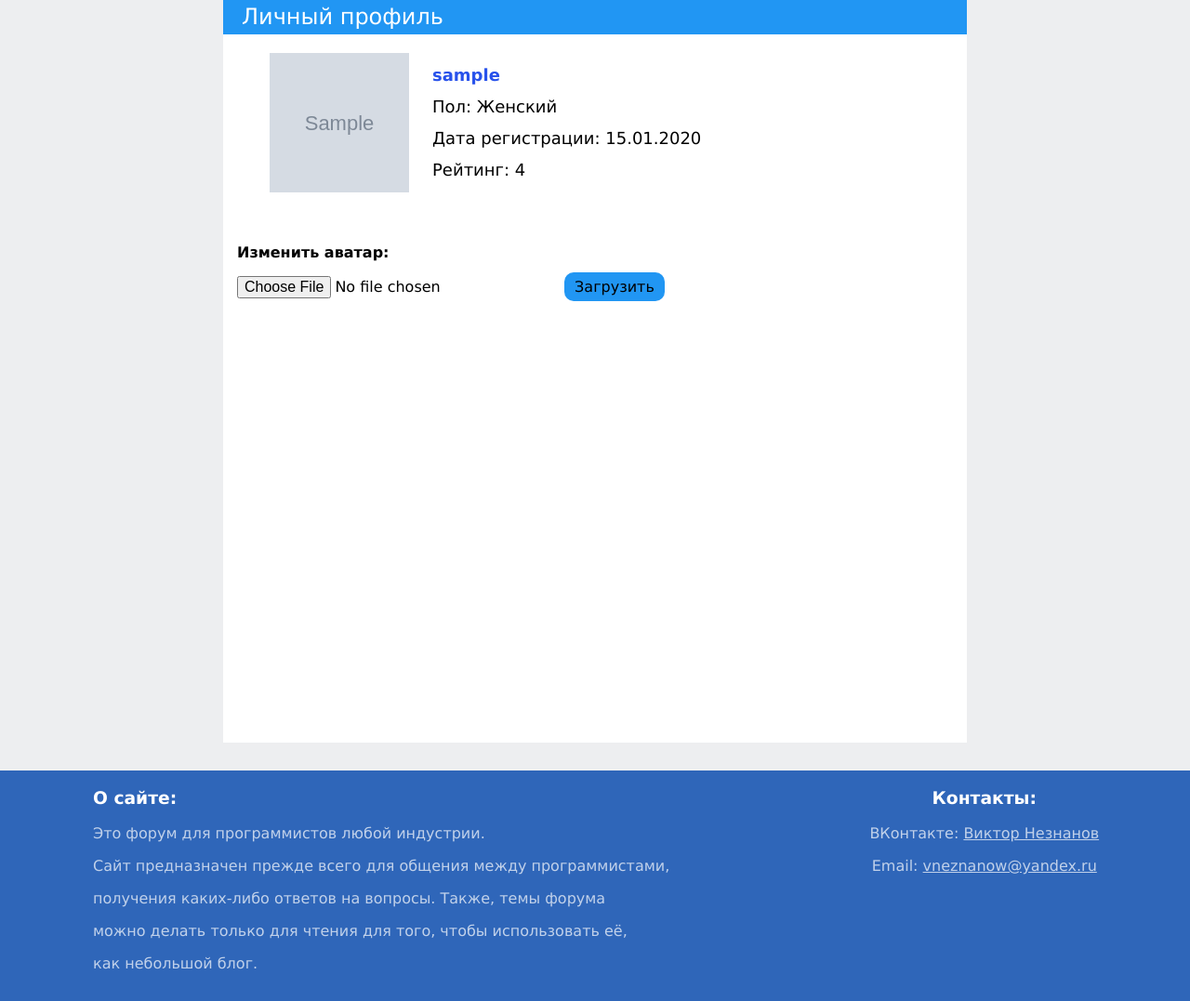
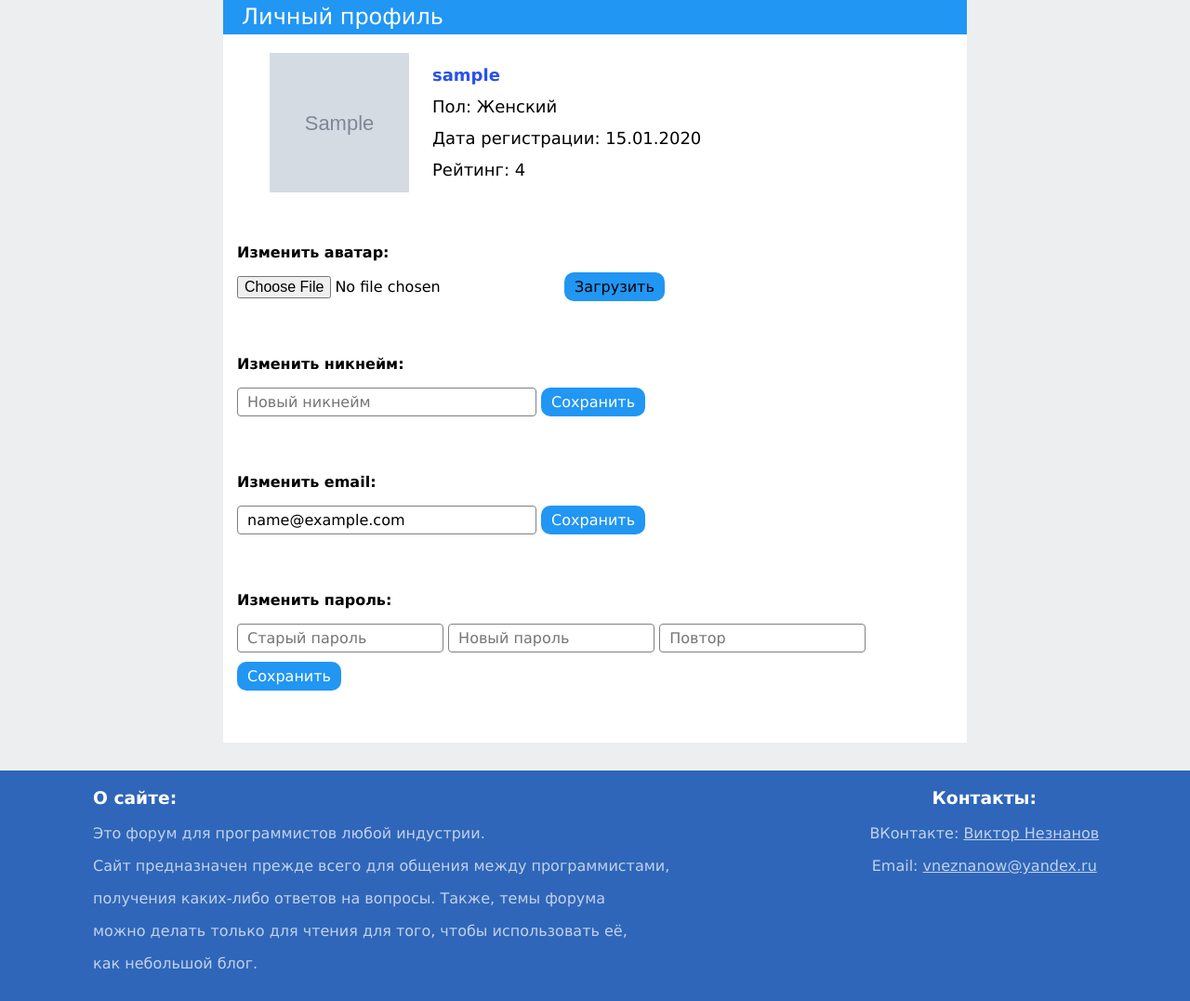
Before and after one commit to VNCompany/vnforum, a Flask app: page /profile in a window 1280 px wide. Shown: the part 153-1230 px from the top of the page at 93% size. Run offline with Flask 2, Linux system fonts and the light colour scheme; a user stored in the database is signed in; tables that the repository leaves empty hold one stand-in row (values such as "Sample post"); grey boxes marked "Sample" are stand-in pictures.

Commit message:
Profile editing complete

```diff
--- a/app.py
+++ b/app.py
@@ -240,6 +240,54 @@ def topic_delete(topic_id: int):
     return "ok"
 
 
+@app.route("/profile/user_edit", methods=['POST'])
+def user_edit():
+    user = fl.current_user
+    if not user.is_authenticated:
+        return "Ваша сессия истекла"
+    data = request.form
+    if "type" not in data.keys():
+        return "Неверный запрос"
+
+    if data['type'] == "user_change_password":
+        if not data.get('opw', None) or not data.get('npw', None):
+            return "Неверный запрос"
+        elif not user.check_password(data['opw']):
+            return "Неверный старый пароль"
+        else:
+            session = dbs.create_session()
+            guser = session.query(User).get(user.id)
+            guser.set_password(data['npw'])
+            session.add(guser)
+            session.commit()
+            logout_user()
+            return "ok"
+    elif data['type'] == "user_change_email":
+        if not data.get('email', None):
+            return "Неверный запрос"
+        if user.email == data['email']:
+            return "Email совпадает со старым"
+        session = dbs.create_session()
+        guser = session.query(User).get(user.id)
+        guser.email = data['email']
+        session.add(guser)
+        session.commit()
+        return "ok"
+    elif data['type'] == "user_change_nickname":
+        if not data.get('nickname', None):
+            return "Неверный запрос"
+        if user.nickname == data['nickname']:
+            return "Никнейм совпадает со старым"
+        if len(user.nickname) > 25:
+            return "Никнейм слишком длинный"
+        session = dbs.create_session()
+        guser = session.query(User).get(user.id)
+        guser.nickname = data['nickname']
+        session.add(guser)
+        session.commit()
+        return "ok"
+
+
 @app.route("/user/<int:user_id>")
 @fl.login_required
 def get_user_info(user_id: int):
--- a/static/css/profile.css
+++ b/static/css/profile.css
@@ -58,3 +58,10 @@
 .p-edit p:first-child{
     font-weight: bold;
 }
+
+input[type=text], input[type=password], input[type=email]{
+    padding: 5px 10px;
+    border: 1px solid gray;
+    border-radius: 4px;
+    width: 300px;
+}
--- a/templates/profile.html
+++ b/templates/profile.html
@@ -23,14 +23,42 @@
             </div>
         </div>
 
+        {% if error is defined %}
+            <p style="color: red">{{ error }}</p>
+        {% endif %}
+
         <div class="p-edit">
             <p>Изменить аватар:</p>
-            {% if error is defined %}
-                <p style="color: red">{{ error }}</p>
-            {% endif %}
             <form enctype="multipart/form-data" method="post" id="change_avatar_form">
                 <input type="file" accept="image/*" name="user_avatar">
                 <a id="change_avatar-btn" class="flat-button form-btn disabled">Загрузить</a>
+            </form>
+        </div>
+
+        <div class="p-edit">
+            <p>Изменить никнейм:</p>
+            <form enctype="multipart/form-data" method="post" id="change_avatar_form">
+                <input type="text" placeholder="Новый никнейм" name="nick_text" required>
+                <input id="change_nick_btn" type="button" value="Сохранить" class="flat-button form-btn">
+            </form>
+        </div>
+
+        <div class="p-edit">
+            <p>Изменить email:</p>
+            <form enctype="multipart/form-data" method="post" id="change_avatar_form">
+                <input type="email" placeholder="Новый email" name="email_text" required value="{{ user.email }}">
+                <input id="change_email_btn" type="button" value="Сохранить" class="flat-button form-btn">
+            </form>
+        </div>
+
+        <div class="p-edit">
+            <p>Изменить пароль:</p>
+            <form enctype="multipart/form-data" method="post" id="change_avatar_form" autocomplete="off">
+                <input type="password" name="old_pw" style="width: 200px" placeholder="Старый пароль" required>
+                <input type="password" name="new_pw" style="width: 200px" placeholder="Новый пароль" required>
+                <input type="password" name="rep_pw" style="width: 200px" placeholder="Повтор" required>
+                <input id="change_pw_btn" type="button" style="margin-top: 10px" value="Сохранить"
+                       class="flat-button form-btn">
             </form>
         </div>
     </div>
@@ -38,6 +66,25 @@
 
 {% block scripts %}
     <script type="text/javascript">
+        function validate(email_selector) {
+            let reg = /^([A-Za-z0-9_\-\.])+\@([A-Za-z0-9_\-\.])+\.([A-Za-z]{2,4})$/;
+            let address = $(email_selector).val();
+            if (reg.test(address) === false) {
+                alert('Введите корректный e-mail');
+                return false;
+            }
+            return true;
+        }
+
+        function validate_nick(nick) {
+            let reg = /^[0-9A-Za-z-_А-Яа-я]+$/;
+            if (reg.test(nick) === false) {
+                alert('Введите корректный никнейм');
+                return false;
+            }
+            return true;
+        }
+
         $(document).ready(function () {
             $('input[type="file"]').change(function () {
                 $('#change_avatar-btn').removeClass("disabled");
@@ -48,6 +95,62 @@
                     $("#change_avatar_form").submit();
                 }
             });
+
+            $('.form-btn').click(function () {
+                switch ($(this).attr("id")) {
+                    case "change_pw_btn":
+                        let old_pw = $('input[name="old_pw"]').val();
+                        let new_pw = $('input[name="new_pw"]').val();
+                        let rep_pw = $('input[name="rep_pw"]').val();
+                        if (new_pw.length < 8)
+                            alert("Длина пароля должна быть не менее 8 символов");
+                        else if (new_pw !== rep_pw)
+                            alert("Пароли различаются");
+                        else if (new_pw === old_pw) {
+                            alert("Старый пароль совпадает с новым");
+                        } else {
+                            $.post("/profile/user_edit", {
+                                "type": "user_change_password",
+                                "opw": old_pw,
+                                "npw": new_pw
+                            }, function (msg) {
+                                if (msg === "ok") {
+                                    alert("Пароль изменён");
+                                    document.location.href = "login";
+                                } else alert(msg);
+                            });
+                        }
+                        break;
+                    case "change_email_btn":
+                        if (validate('input[name="email_text"]')) {
+                            let email = $('input[name="email_text"]').val();
+                            $.post("/profile/user_edit", {
+                                "type": "user_change_email",
+                                "email": email
+                            }, function (msg) {
+                                if (msg === "ok")
+                                    alert("Email изменён");
+                                else alert(msg);
+                            });
+                        }
+                        break;
+                    case "change_nick_btn":
+                        let nick = $('input[name="nick_text"]').val();
+                        if (nick === "") alert("Пустое поле");
+                        else if (nick.length > 25) alert("Слишком длинный ник");
+                        else if (validate_nick(nick)){
+                            $.post("/profile/user_edit", {
+                                "type": "user_change_nickname",
+                                "nickname": nick
+                            }, function (msg) {
+                                if (msg === "ok")
+                                    alert("Никнейм изменён. Перезагрузите страницу");
+                                else alert(msg);
+                            });
+                        }
+                        break;
+                }
+            });
         });
     </script>
 {% endblock %}
```
